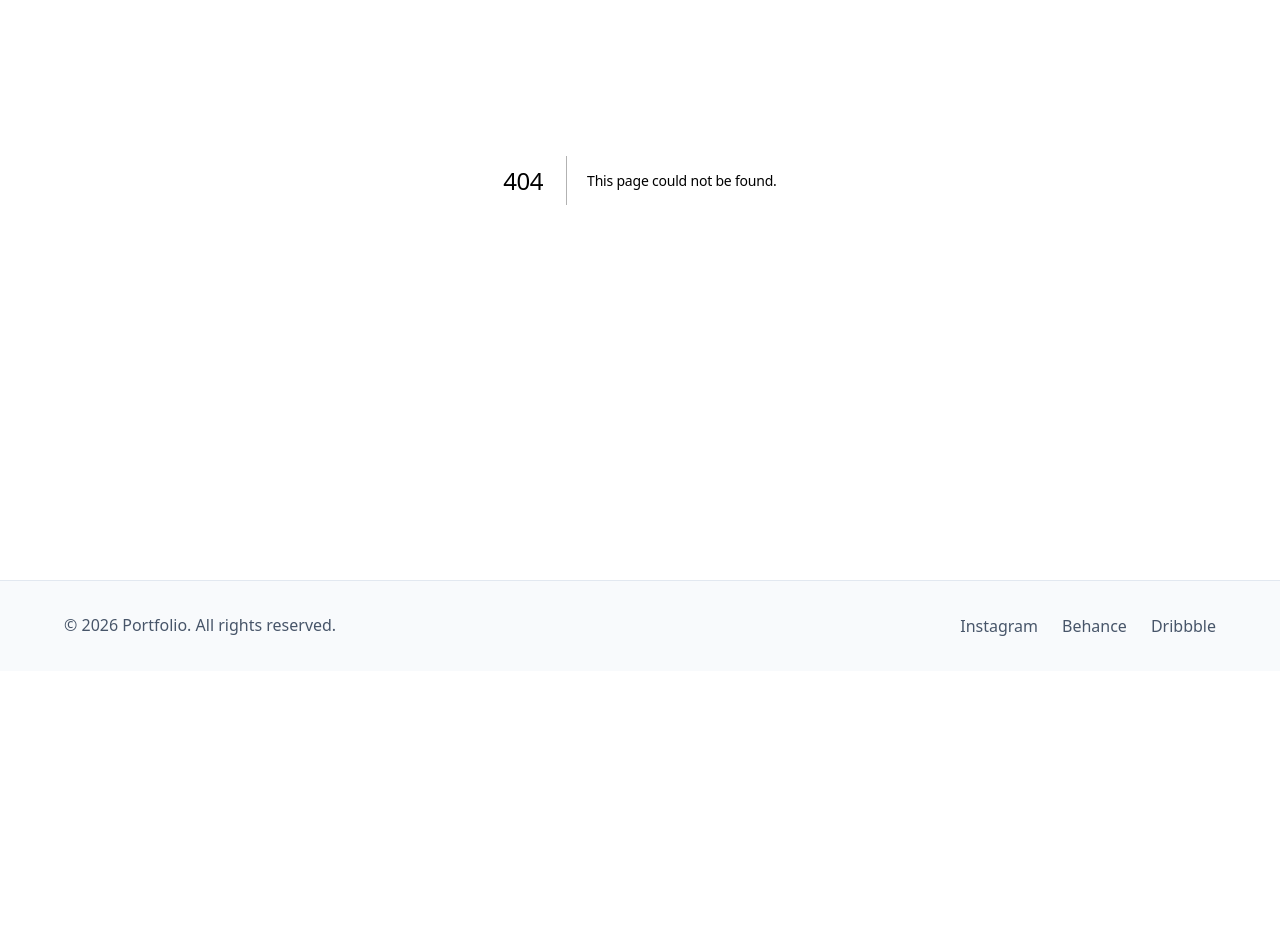
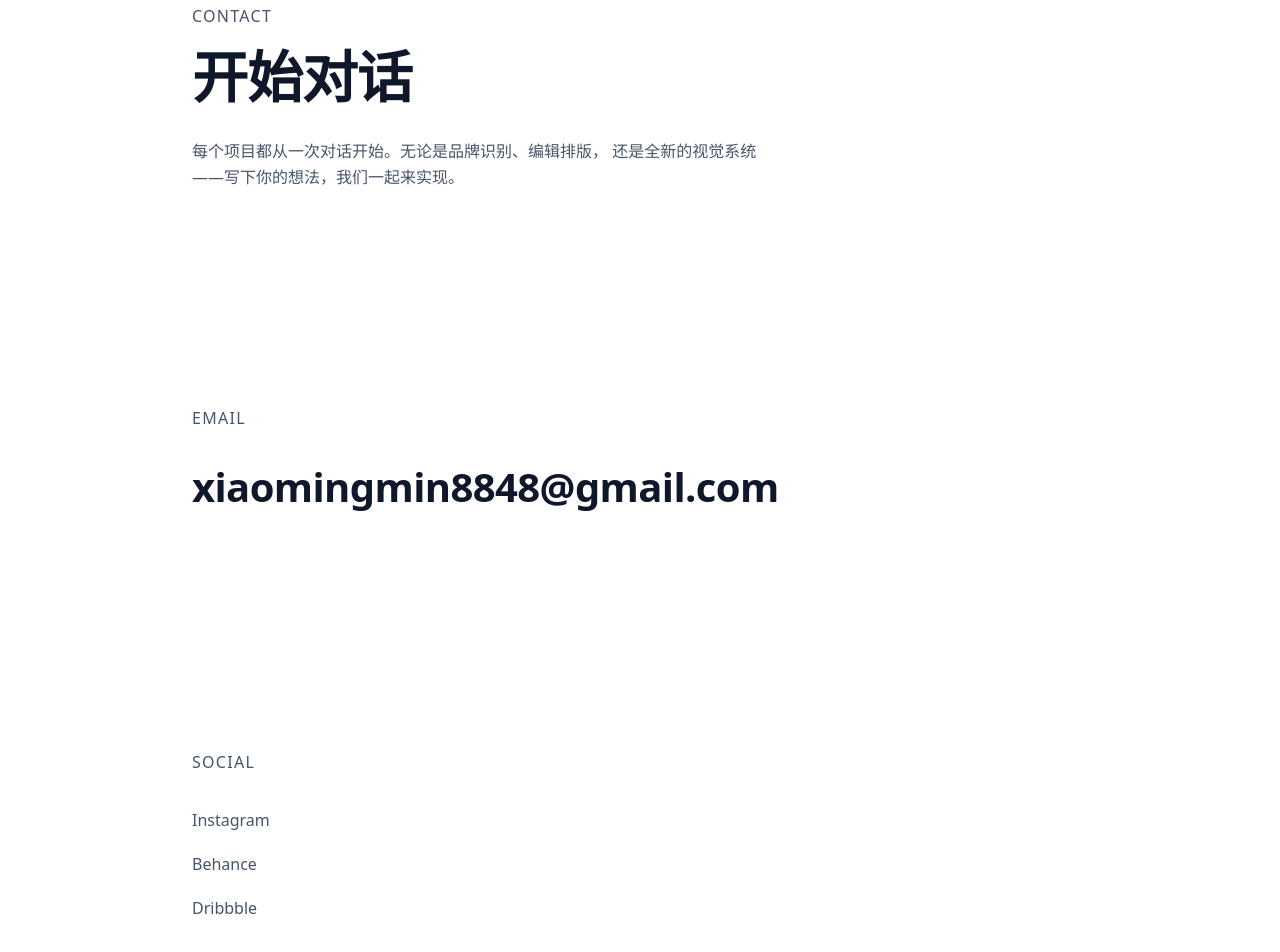
Before and after one commit to maybeable/Ming.-Portfolio-website, a Next.js app: page /contact in a window 1280 px wide. Before the commit this address had no page. Shown: the part 220-1172 px from the top of the page. Before the commit the page ends 891 px from the top, so only its background shows below. Built offline with nearby package versions, Linux system fonts and the light colour scheme.

Commit message:
add Contact page with editorial Swiss typography style

```diff
--- /dev/null
+++ b/src/app/contact/page.tsx
@@ -0,0 +1,81 @@
+import type { Metadata } from "next";
+import { Container } from "@/components/layout/Container";
+import { Section } from "@/components/layout/Section";
+import { AnimatedContainer } from "@/components/layout/AnimatedContainer";
+
+export const metadata: Metadata = {
+  title: "联系",
+  description: "开始对话——每个项目都从一次沟通开始。",
+};
+
+const socialLinks = [
+  { label: "Instagram", href: "#" },
+  { label: "Behance", href: "#" },
+  { label: "Dribbble", href: "#" },
+];
+
+export default function ContactPage() {
+  return (
+    <>
+      {/* ==================== 1. Hero ==================== */}
+      <Section className="pt-40 pb-16 md:pt-56 md:pb-24">
+        <Container size="narrow">
+          <AnimatedContainer>
+            <p className="text-caption uppercase tracking-[0.08em] text-primary font-medium">
+              Contact
+            </p>
+            <h1 className="text-display mt-4 max-w-3xl">
+              开始对话
+            </h1>
+            <p className="text-body-lg text-foreground-muted mt-8 max-w-xl leading-relaxed">
+              每个项目都从一次对话开始。无论是品牌识别、编辑排版，
+              还是全新的视觉系统——写下你的想法，我们一起来实现。
+            </p>
+          </AnimatedContainer>
+        </Container>
+      </Section>
+
+      {/* ==================== 2. Email ==================== */}
+      <Section>
+        <Container size="narrow">
+          <AnimatedContainer delay={0.15}>
+            <p className="text-caption uppercase tracking-[0.08em] text-primary font-medium mb-8">
+              Email
+            </p>
+            <a
+              href="mailto:xiaomingmin8848@gmail.com"
+              className="group inline-block"
+            >
+              <h2 className="text-h2 md:text-h1 xl:text-display font-bold tracking-tight text-foreground transition-colors duration-300 group-hover:text-primary">
+                xiaomingmin8848@gmail.com
+              </h2>
+            </a>
+          </AnimatedContainer>
+        </Container>
+      </Section>
+
+      {/* ==================== 3. Social ==================== */}
+      <Section>
+        <Container size="narrow">
+          <AnimatedContainer delay={0.3}>
+            <p className="text-caption uppercase tracking-[0.08em] text-primary font-medium mb-8">
+              Social
+            </p>
+            <ul className="space-y-5">
+              {socialLinks.map((link) => (
+                <li key={link.label}>
+                  <a
+                    href={link.href}
+                    className="text-h3 text-foreground-muted hover:text-foreground transition-colors duration-200"
+                  >
+                    {link.label}
+                  </a>
+                </li>
+              ))}
+            </ul>
+          </AnimatedContainer>
+        </Container>
+      </Section>
+    </>
+  );
+}
```
